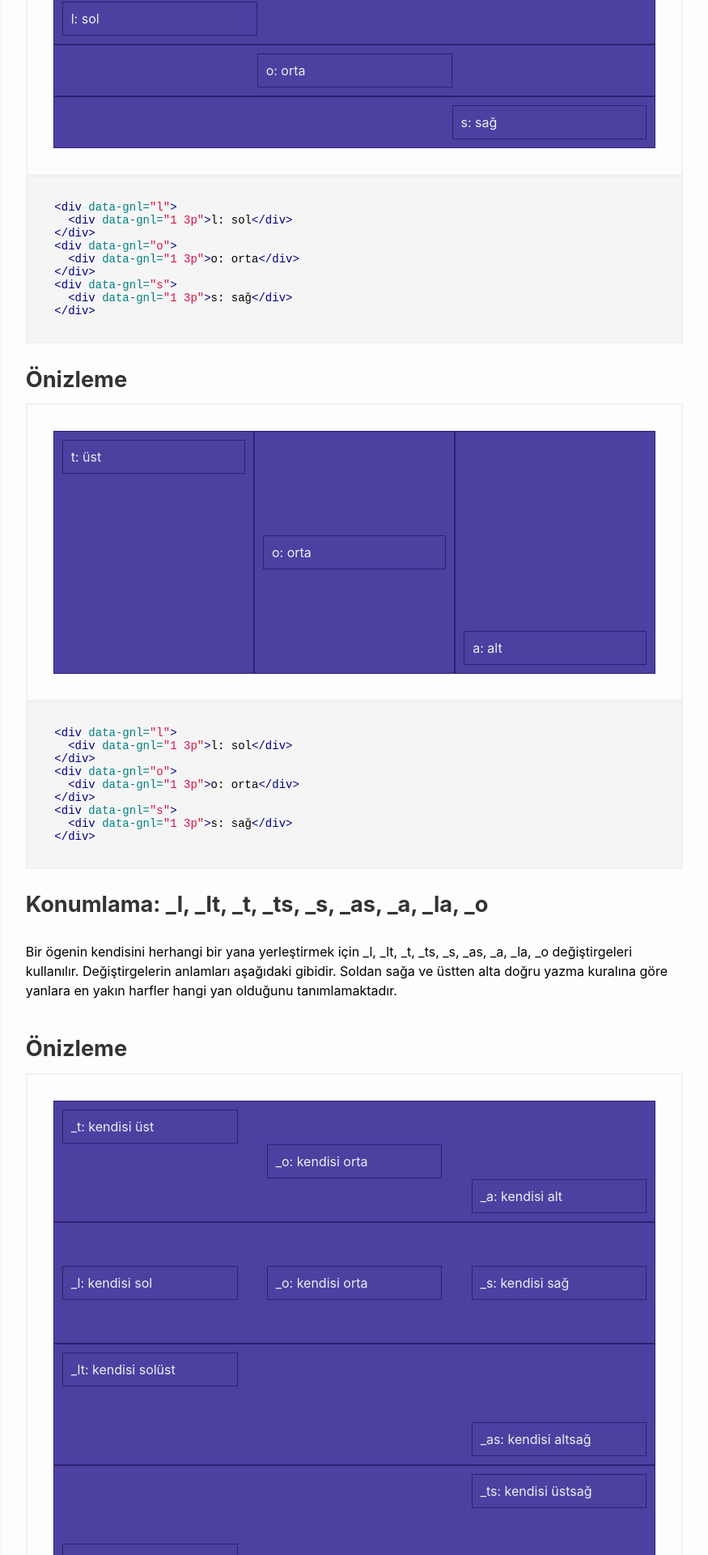
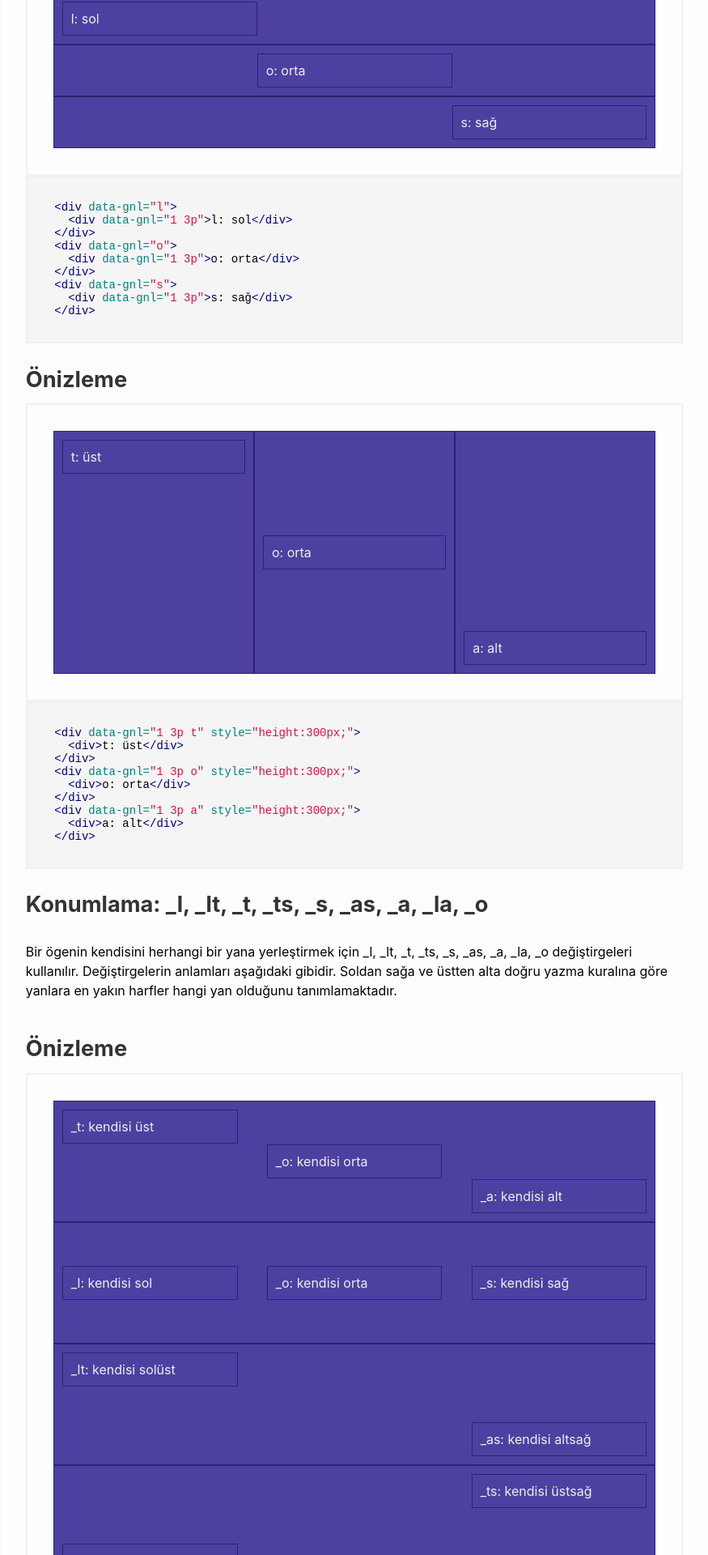
Before and after one commit to data-deveb/data-deveb.github.io, a Jekyll site: the page built from 1.0/tr/kap-orgusu/konumlama.html, in a window 1280 px wide. Shown: the part 1220-3140 px from the top of the page at 81% size, without its empty margins (231-1106 px from the left). Built offline with Jekyll 4.4.1, drawn with Linux system fonts in a browser that asks for light colours; some web fonts are replaced.

Commit message:
deveb 1.0 konumlama
düzelme yapıldı.

```diff
--- a/1.0/tr/kap-orgusu/konumlama.html
+++ b/1.0/tr/kap-orgusu/konumlama.html
@@ -82,14 +82,14 @@ title: Konumlama - Kap Örgüsü
     </div>
   </div>
   {% highlight html %}
-    <div data-gnl="l">
-      <div data-gnl="1 3p">l: sol</div>
+    <div data-gnl="1 3p t" style="height:300px;">
+      <div>t: üst</div>
     </div>
-    <div data-gnl="o">
-      <div data-gnl="1 3p">o: orta</div>
+    <div data-gnl="1 3p o" style="height:300px;">
+      <div>o: orta</div>
     </div>
-    <div data-gnl="s">
-      <div data-gnl="1 3p">s: sağ</div>
+    <div data-gnl="1 3p a" style="height:300px;">
+      <div>a: alt</div>
     </div>
   {% endhighlight %}
 
```
